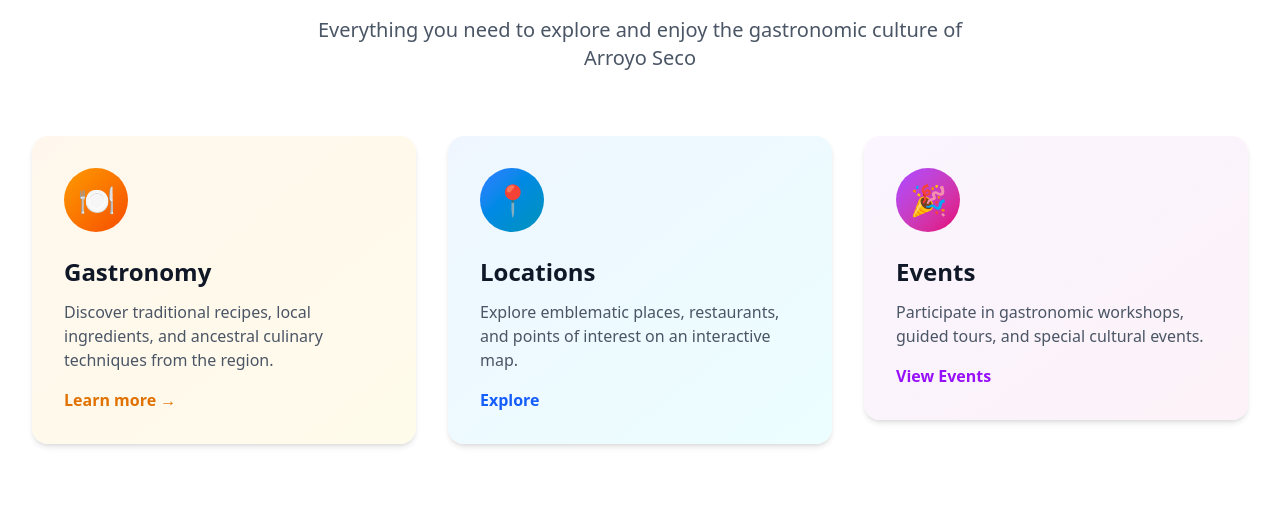
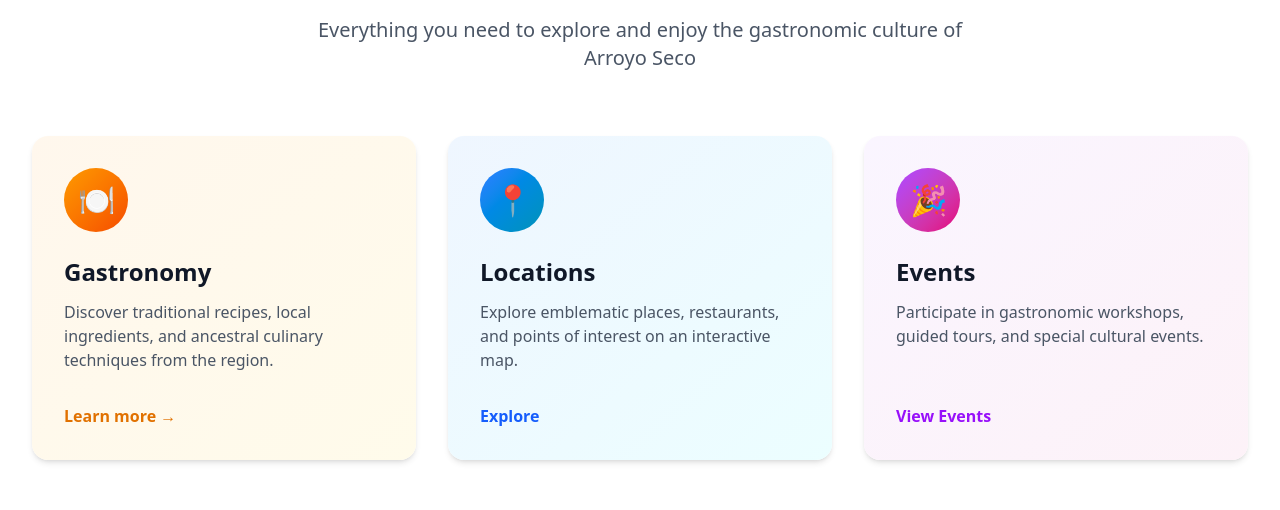
Before and after one commit to Aaron408/tourist_app_arroyo_seco, a React (Vite) app in the folder pwa/: page / in a window 1280 px wide. Shown: the part 800-1310 px from the top of the page. Built offline with nearby package versions, Linux system fonts and the light colour scheme; no server answers.

Commit message:
Cards fix and component created

```diff
--- a/pwa/src/landing/pages/home/Home.jsx
+++ b/pwa/src/landing/pages/home/Home.jsx
@@ -1,6 +1,7 @@
 import { Link } from 'react-router-dom';
 import { useLanguageStore } from '../../stores/languageStore';
 import { ROUTES } from '../../utils/constants';
+import FeatureCard from './components/FeatureCard';
 
 const Home = () => {
   const { t } = useLanguageStore();
@@ -52,58 +53,40 @@ const Home = () => {
 
           <div className="grid grid-cols-1 md:grid-cols-3 gap-8">
             {/* Feature 1 - Gastronomía */}
-            <Link to={ROUTES.GASTRONOMIA} className="group">
-              <div className="bg-gradient-to-br from-orange-50 to-amber-50 p-8 rounded-2xl shadow-md hover:shadow-xl transition-all transform hover:-translate-y-2">
-                <div className="w-16 h-16 bg-gradient-to-br from-amber-500 to-orange-600 rounded-full flex items-center justify-center mb-6 group-hover:scale-110 transition-transform">
-                  <span className="text-3xl">🍽️</span>
-                </div>
-                <h3 className="text-2xl font-bold text-gray-900 mb-3">
-                  {t('gastronomy') || 'Gastronomía'}
-                </h3>
-                <p className="text-gray-600 mb-4">
-                  {t('gastronomyDesc') || 'Descubre recetas tradicionales, ingredientes locales y técnicas culinarias ancestrales de la región.'}
-                </p>
-                <span className="text-amber-600 font-semibold group-hover:underline">
-                  {t('learnMore') || 'Conocer más →'}
-                </span>
-              </div>
-            </Link>
+            <FeatureCard
+              to={ROUTES.GASTRONOMIA}
+              bgGradient="from-orange-50 to-amber-50"
+              iconGradient="from-amber-500 to-orange-600"
+              icon="🍽️"
+              title={t('gastronomy') || 'Gastronomía'}
+              description={t('gastronomyDesc') || 'Descubre recetas tradicionales, ingredientes locales y técnicas culinarias ancestrales de la región.'}
+              linkText={t('learnMore') || 'Conocer más →'}
+              linkColor="text-amber-600"
+            />
 
             {/* Feature 2 - Ubicaciones */}
-            <Link to={ROUTES.UBICACIONES} className="group">
-              <div className="bg-gradient-to-br from-blue-50 to-cyan-50 p-8 rounded-2xl shadow-md hover:shadow-xl transition-all transform hover:-translate-y-2">
-                <div className="w-16 h-16 bg-gradient-to-br from-blue-500 to-cyan-600 rounded-full flex items-center justify-center mb-6 group-hover:scale-110 transition-transform">
-                  <span className="text-3xl">📍</span>
-                </div>
-                <h3 className="text-2xl font-bold text-gray-900 mb-3">
-                  {t('locations') || 'Ubicaciones'}
-                </h3>
-                <p className="text-gray-600 mb-4">
-                  {t('locationsDesc') || 'Explora lugares emblemáticos, restaurantes y puntos de interés en un mapa interactivo.'}
-                </p>
-                <span className="text-blue-600 font-semibold group-hover:underline">
-                  {t('explore') || 'Explorar →'}
-                </span>
-              </div>
-            </Link>
+            <FeatureCard
+              to={ROUTES.UBICACIONES}
+              bgGradient="from-blue-50 to-cyan-50"
+              iconGradient="from-blue-500 to-cyan-600"
+              icon="📍"
+              title={t('locations') || 'Ubicaciones'}
+              description={t('locationsDesc') || 'Explora lugares emblemáticos, restaurantes y puntos de interés en un mapa interactivo.'}
+              linkText={t('explore') || 'Explorar →'}
+              linkColor="text-blue-600"
+            />
 
             {/* Feature 3 - Eventos */}
-            <Link to={ROUTES.EVENTOS} className="group">
-              <div className="bg-gradient-to-br from-purple-50 to-pink-50 p-8 rounded-2xl shadow-md hover:shadow-xl transition-all transform hover:-translate-y-2">
-                <div className="w-16 h-16 bg-gradient-to-br from-purple-500 to-pink-600 rounded-full flex items-center justify-center mb-6 group-hover:scale-110 transition-transform">
-                  <span className="text-3xl">🎉</span>
-                </div>
-                <h3 className="text-2xl font-bold text-gray-900 mb-3">
-                  {t('events') || 'Eventos'}
-                </h3>
-                <p className="text-gray-600 mb-4">
-                  {t('eventsDesc') || 'Participa en talleres gastronómicos, rutas guiadas y eventos culturales especiales.'}
-                </p>
-                <span className="text-purple-600 font-semibold group-hover:underline">
-                  {t('viewEvents') || 'Ver eventos →'}
-                </span>
-              </div>
-            </Link>
+            <FeatureCard
+              to={ROUTES.EVENTOS}
+              bgGradient="from-purple-50 to-pink-50"
+              iconGradient="from-purple-500 to-pink-600"
+              icon="🎉"
+              title={t('events') || 'Eventos'}
+              description={t('eventsDesc') || 'Participa en talleres gastronómicos, rutas guiadas y eventos culturales especiales.'}
+              linkText={t('viewEvents') || 'Ver eventos →'}
+              linkColor="text-purple-600"
+            />
           </div>
         </div>
       </section>
--- /dev/null
+++ b/pwa/src/landing/pages/home/components/FeatureCard.jsx
@@ -0,0 +1,35 @@
+import { Link } from 'react-router-dom';
+
+const FeatureCard = ({
+  to,
+  bgGradient,
+  iconGradient,
+  icon,
+  title,
+  description,
+  linkText,
+  linkColor
+}) => {
+  return (
+    <Link to={to} className="group h-full">
+      <div className={`bg-gradient-to-br ${bgGradient} p-8 rounded-2xl shadow-md hover:shadow-xl transition-all transform hover:-translate-y-2 h-full flex flex-col justify-between`}>
+        <div>
+          <div className={`w-16 h-16 bg-gradient-to-br ${iconGradient} rounded-full flex items-center justify-center mb-6 group-hover:scale-110 transition-transform`}>
+            <span className="text-3xl">{icon}</span>
+          </div>
+          <h3 className="text-2xl font-bold text-gray-900 mb-3">
+            {title}
+          </h3>
+          <p className="text-gray-600 mb-4">
+            {description}
+          </p>
+        </div>
+        <span className={`${linkColor} font-semibold group-hover:underline mt-4`}>
+          {linkText}
+        </span>
+      </div>
+    </Link>
+  );
+};
+
+export default FeatureCard;
```
Also changed, not shown: 1 other file (tests, documents, lock files or other folders).
